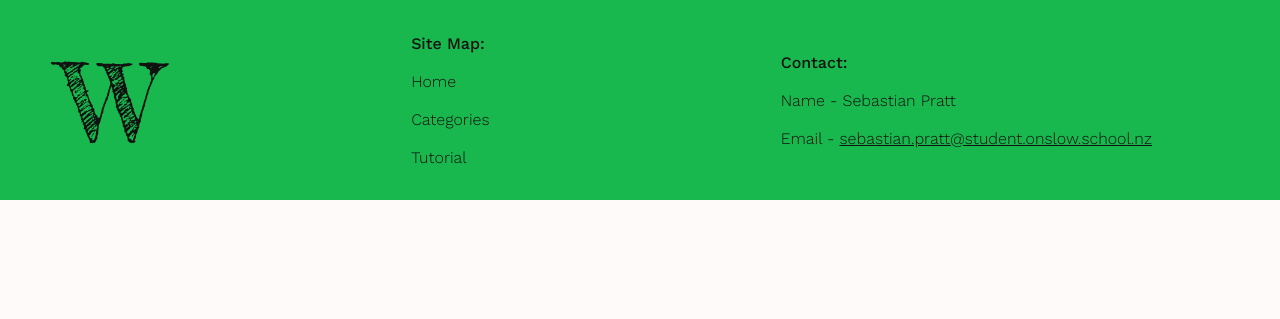
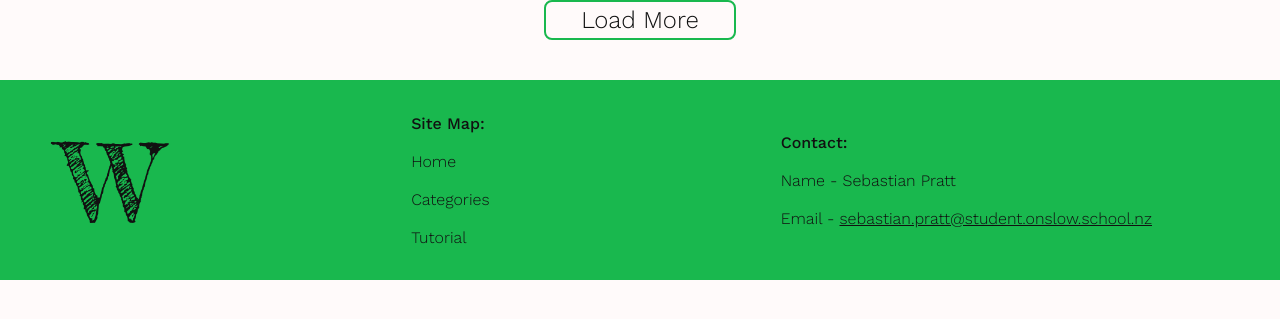
Before and after one commit to stella-pratt/Wallpapers, a PHP site: page /categories.html in a window 1280 px wide. Shown: the part 100-419 px from the top of the page. Run offline with PHP 8.4, Linux system fonts and the light colour scheme.

Commit message:
added a load more button!! (working)

```diff
--- a/categories.html
+++ b/categories.html
@@ -2,7 +2,7 @@
 <html lang="en">
 <head>
     <meta charset="UTF-8">
-    <title>Error</title>
+    <title></title>
     <link rel="stylesheet" href="index.css">
     <link rel="icon" href="images/logo.png" type="image/x-icon">
     <link href="https://fonts.googleapis.com/css2?family=Work+Sans:wght@300;500&display=swap" rel="stylesheet">
@@ -52,6 +52,9 @@
     </div>
 
     <div class="categories_main"></div>
+    <div class="load_more">
+        <div class="load_button" onclick="load_rows()">Load More</div>
+    </div>
 
     <div class="footer">
         <img src="images/logo.png" alt="logo" class="footer_logo">
--- a/categories.js
+++ b/categories.js
@@ -6,25 +6,10 @@ let wallpaper_dict = {
     "colourful": [2, 7, 8, 9, 11, 12, 13, 16, 17, 18, 20, 24, 28, 34, 40, 45]
 }
 
-//build presets for appending
-
-
-
-
-//get all parameters from the url
-const the_url = window.location.search;
-const url_parameters = new URLSearchParams(the_url);
-
-//get the current page's category
-const page_category = url_parameters.get('category').toLowerCase()
-
-//change title of page to category
-document.title = page_category.charAt(0).toUpperCase() + page_category.slice(1)
-
-//calculate the number of rows needed
-let num_rows = Math.floor((wallpaper_dict[page_category].length)/3)
-
-for(let i = 0; i < num_rows; i++){
+//make function for loading four rows
+function load_rows() {
+    if(num_rows >= 4){
+        for(let i = 0; i < 4; i++){
             let row = document.createElement("div")
             row.className = "image_row"
             for (let j = 0; j < 3; j++) {
@@ -52,10 +37,35 @@ for(let i = 0; i < num_rows; i++){
                 image_box.appendChild(download)
                 row.appendChild(image_box)
             }
+            document.querySelector(".categories_main").appendChild(row)
+        }
+        num_rows -= 4
+        if(num_rows <= 4){
+            document.querySelector(".load_more").remove()
+        }
+    }
+}
 
 
-    document.querySelector(".categories_main").appendChild(row)
-}
+
+
+//get all parameters from the url
+const the_url = window.location.search;
+const url_parameters = new URLSearchParams(the_url);
+
+//get the current page's category
+const page_category = url_parameters.get('category').toLowerCase()
+
+//change title of page to category
+document.title = page_category.charAt(0).toUpperCase() + page_category.slice(1)
+
+//calculate the number of rows needed
+let num_rows = Math.floor((wallpaper_dict[page_category].length)/3)
+load_rows()
+
+
+
+
 
 
 
--- a/index.css
+++ b/index.css
@@ -421,7 +421,6 @@ body{
     justify-content: right;
     align-items: end;
 }
-
 .main_images{
     width: 100%;
     height: 100%;
@@ -431,3 +430,21 @@ body{
     opacity: 1;
     margin: 15px;
 }
+.load_more{
+    width: 100%;
+    height: 10vh;
+    display: flex;
+    justify-content: center;
+    align-items: start;
+}
+.load_button{
+    height: 5vh;
+    width: 15%;
+    border: #19b84e 2px solid;
+    border-radius: 1vh;
+    display: flex;
+    justify-content: center;
+    align-items: center;
+    font-size: 3vh;
+    cursor: pointer;
+}
```
Also changed, not shown: index.html (+5 -5 lines). Lines whose indentation alone changed are shown as unchanged.
